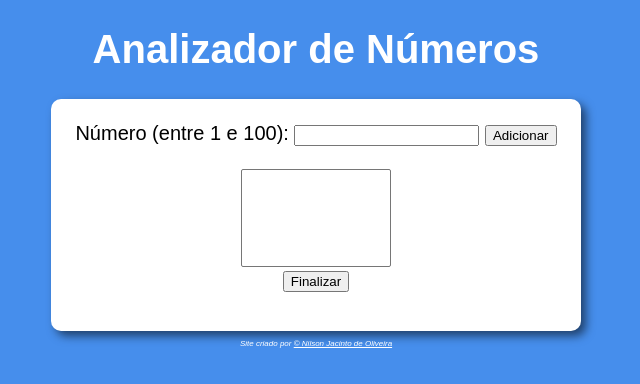
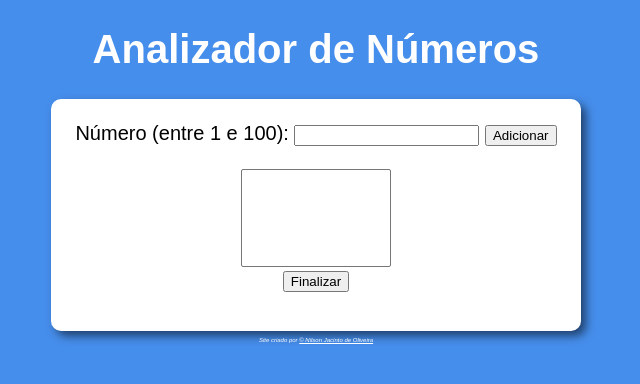
Before and after one commit to nilsonjacinto/analisadordenumeros, a plain HTML site: page index.html in a window 1280 px wide. Shown: the full height of the page, 324-964 px from the left. Drawn offline with Linux system fonts and the light colour scheme.

Commit message:
retifiquei footer

```diff
--- a/estilo.css
+++ b/estilo.css
@@ -31,10 +31,10 @@ footer {
     color: white;
     text-align: center;
     font-style: italic;
-    font-size: 8px;
+    font-size: 6px;
 }
 
 .white{
     color: white;
-    font-size: 8px;
+    font-size: 6px;
 }
```
